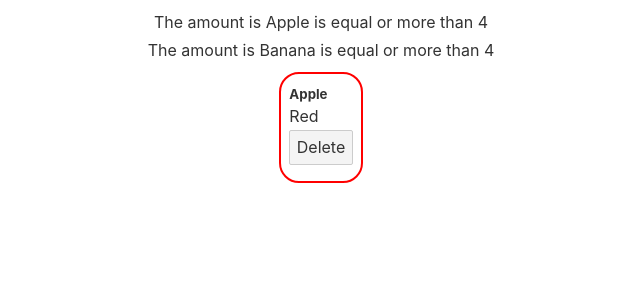
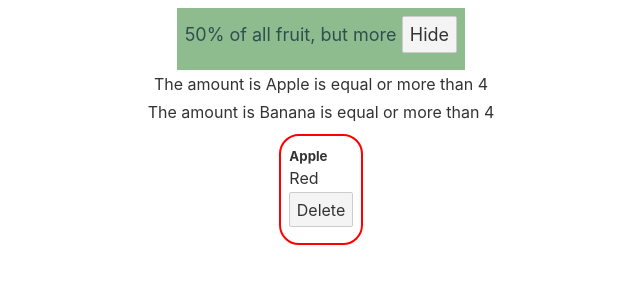
Before and after one commit to fede3mmanuel/svelte, a Svelte app: page / in a window 1280 px wide. Shown: the top 300 px of the page, without its empty margins (319-959 px from the left). Built offline with nearby package versions, Linux system fonts and the light colour scheme.

Commit message:
Components

```diff
--- /dev/null
+++ b/src/Announcement.svelte
@@ -0,0 +1,23 @@
+<script>
+    let show = true;
+
+    const hideAlert = () => {
+        show = false;
+    }
+</script>
+
+{#if show}
+    <div class="alert">
+        50% of all fruit, but more
+        <button on:click={hideAlert}>Hide</button>
+    </div>
+{/if}
+
+<style>
+    .alert {
+        padding: 8px;
+        font-size: 18px;
+        background-color: darkseagreen;
+        color: darkslategray;
+    }
+</style>
--- a/src/App.svelte
+++ b/src/App.svelte
@@ -1,4 +1,8 @@
 <script>
+
+	import Announcement from "./Announcement.svelte";
+
+
 	let fruits = [
 		{name: "Apple", color: "Red", amount: 5, id: 1},
 		{name: "Banana", color: "yellow", amount: 7, id: 2},
@@ -18,6 +22,8 @@
 </script>
 
 <main>
+
+	<Announcement />
 
 	{#each fruits as fruit (fruit.id)}
 		{#if fruit.amount < 4}
```
